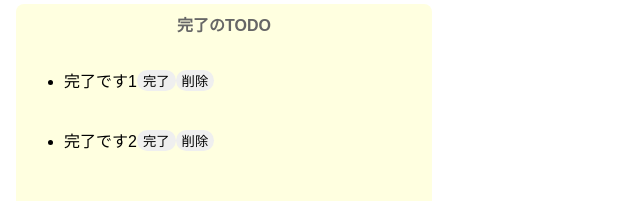
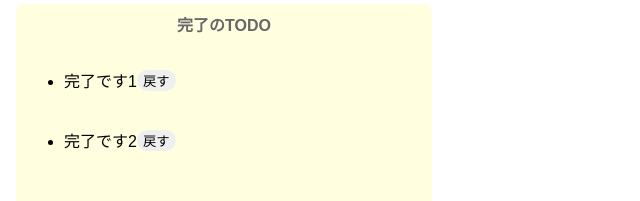
Before and after one commit to koki-noguchi/study-react-todo, a React (Create React App) app: page / in a window 1280 px wide. Shown: the part 282-483 px from the top of the page, without its empty margins (0-640 px from the left). Built offline with nearby package versions, Linux system fonts and the light colour scheme.

Commit message:
削除機能を作った

```diff
--- a/src/App.jsx
+++ b/src/App.jsx
@@ -25,6 +25,14 @@
     newTodos.splice(index, 1);
     setIncompleteTodos(newTodos);
   };
+  const onClickComplete = (index) => {
+    const newIncompleteTodos = [...inCompleteTodos];
+    newIncompleteTodos.splice(index, 1);
+    const newCompleteTodos = [...completeTodos, inCompleteTodos[index]];
+
+    setIncompleteTodos(newIncompleteTodos);
+    setCompleteTodos(newCompleteTodos);
+  };
 
   return (
     <>
@@ -44,7 +52,7 @@
               <li key={todo}>
                 <div className="list-row">
                   <p>{todo}</p>
-                  <button>完了</button>
+                  <button onClick={() => onClickComplete(index)}>完了</button>
                   <button onClick={() => onClickDelete(index)}>削除</button>
                 </div>
               </li>
@@ -60,8 +68,7 @@
               <li key={todo}>
                 <div className="list-row">
                   <p>{todo}</p>
-                  <button>完了</button>
-                  <button>削除</button>
+                  <button>戻す</button>
                 </div>
               </li>
             );
```
